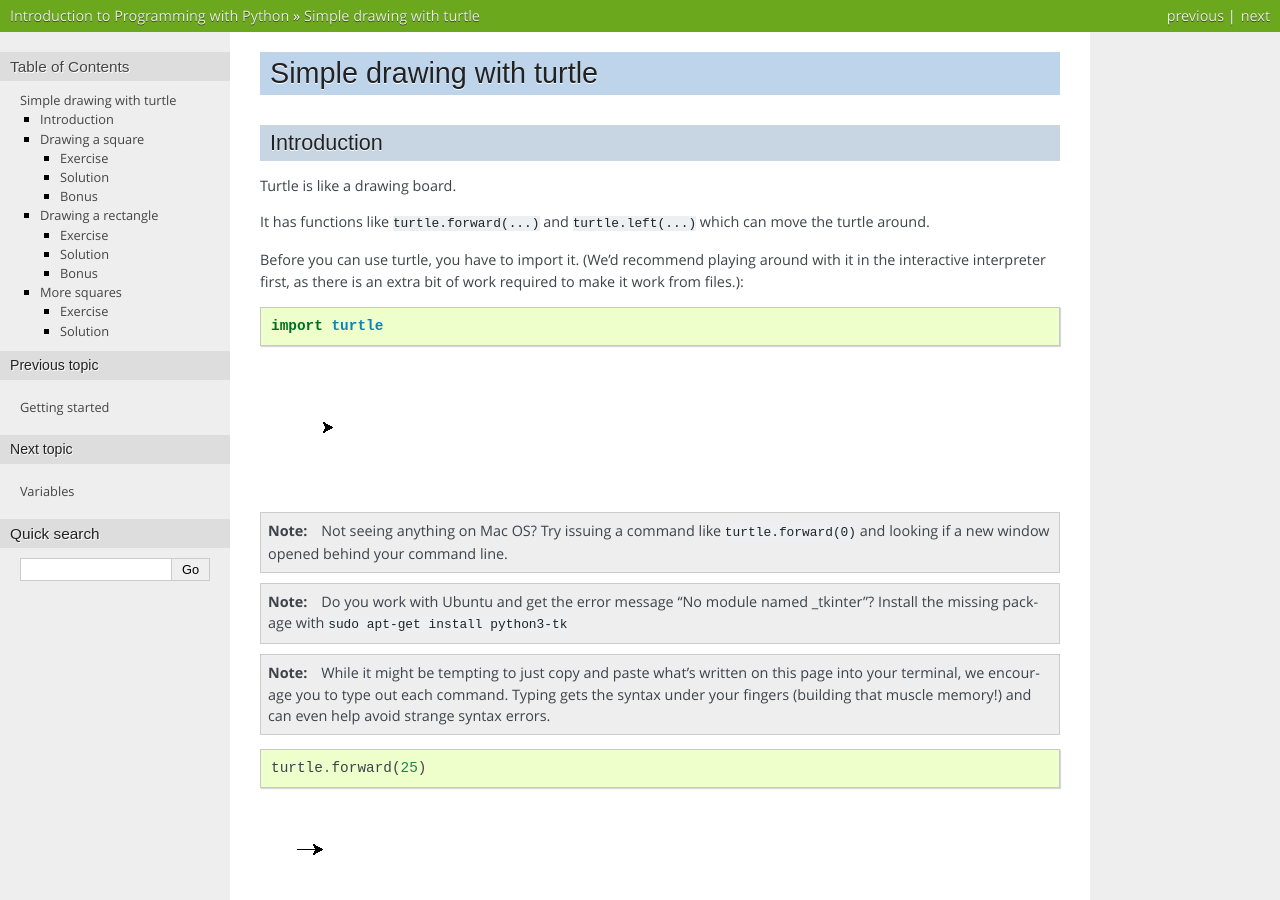
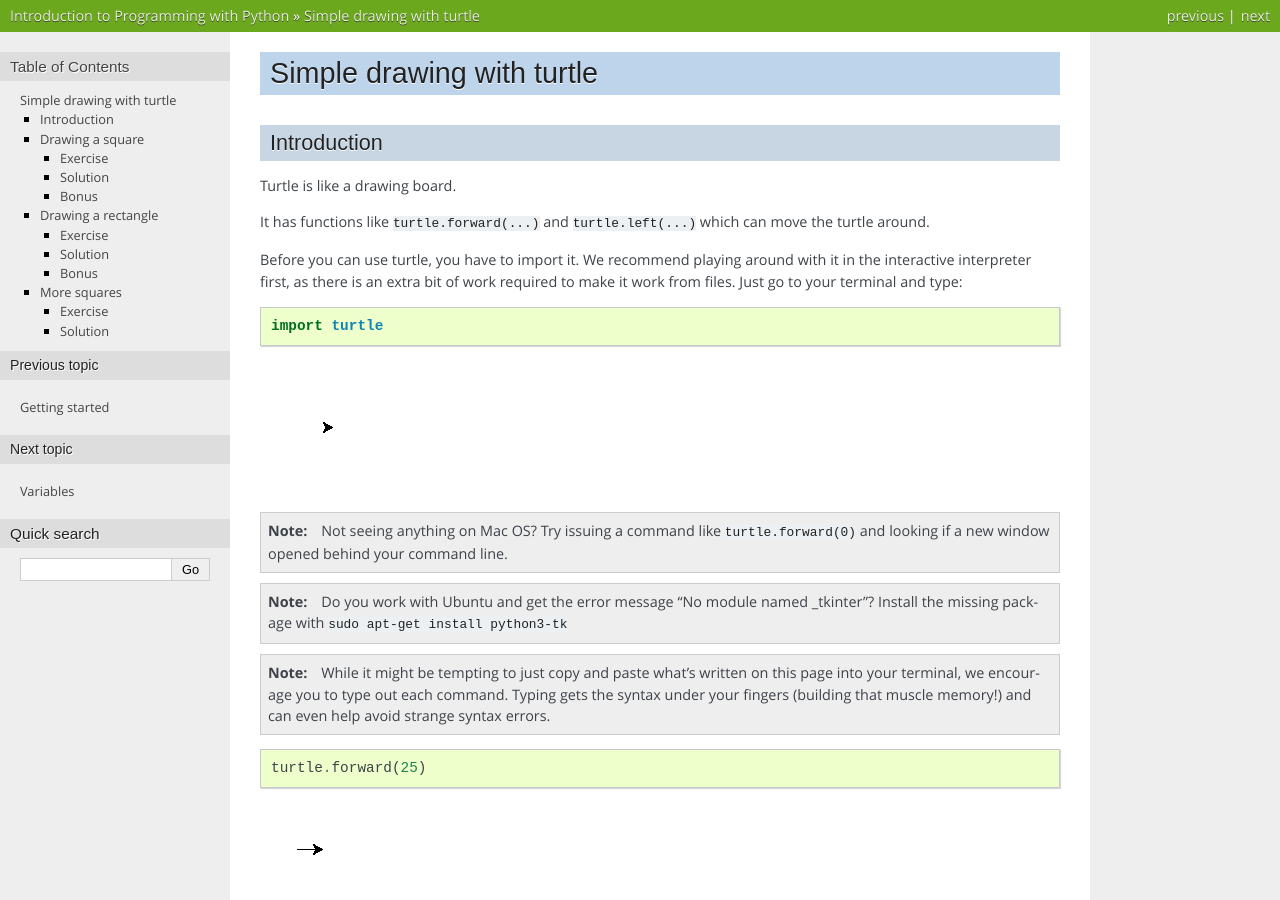
Before and after one commit to OpenTechSchool/python-beginners, a Sphinx documentation site: the page built from source/simple_drawing.rst, in a window 1280 px wide and 900 px high. Built offline with Sphinx 7.4.7, drawn with Linux system fonts in a browser that asks for light colours; some web fonts are replaced.

Commit message:
remove unnecessary parentheses

```diff
--- a/source/simple_drawing.rst
+++ b/source/simple_drawing.rst
@@ -9,9 +9,9 @@ Turtle is like a drawing board.
 It has functions like ``turtle.forward(...)`` and ``turtle.left(...)`` which
 can move the turtle around.
 
-Before you can use turtle, you have to import it. (We'd recommend playing around
+Before you can use turtle, you have to import it. We recommend playing around
 with it in the interactive interpreter first, as there is an extra bit of work
-required to make it work from files.)::
+required to make it work from files. Just go to your terminal and type::
 
     import turtle
 
```
